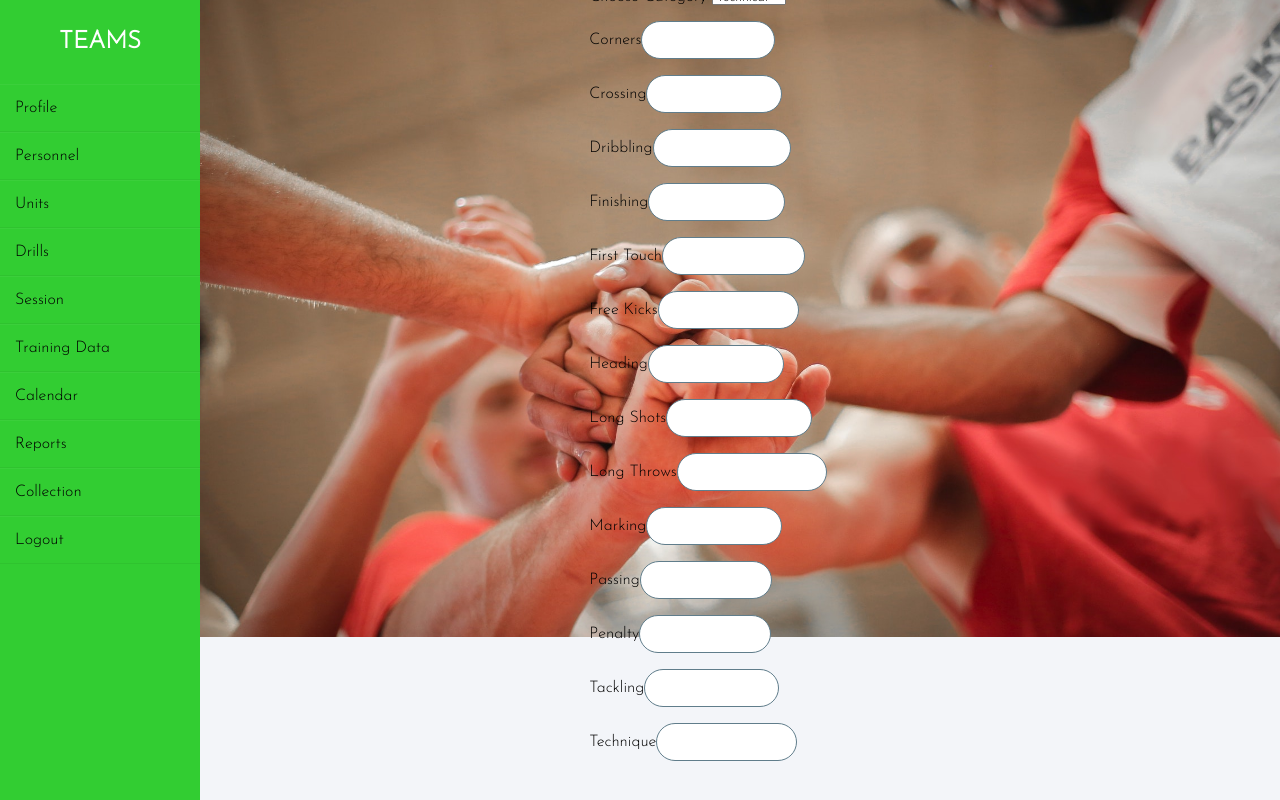
After one commit to Nelsonlobojo/football-management-system, a Flask app: page /login/addtrainingdata in a window 1280 px wide. The commit adds this page. Run offline with Flask 2, Linux system fonts and the light colour scheme; the visitor is signed in with stand-in values (Sample User, id 1); data that the repository does not hold is empty; some libraries are stand-ins or nearby versions.

Commit message:
CRUD at least the first part

```diff
--- a/app.py
+++ b/app.py
@@ -1,23 +1,10 @@
-from flask import Flask, render_template, request, redirect, url_for, session, flash, \
-    send_from_directory
-from PIL import Image
-import PIL
-import glob
+from flask import Flask, render_template, request, redirect, url_for, session, flash
 from flask_mysqldb import MySQL
-from werkzeug.utils import secure_filename
-import os
 import MySQLdb.cursors
 
 UPLOAD_FOLDER = 'static/uploads/'
 
 app = Flask(__name__)
-app.config['UPLOAD_FOLDER'] = UPLOAD_FOLDER
-app.config['MAX_CONTENT_LENGTH'] = 16 * 1024 * 1024
-
-ALLOWED_EXTENSIONS = set(['png', 'jpg', 'jpeg'])
-
-def allowed_file(filename):
-    return '.' in filename and filename.rsplit('.', 1)[1].lower() in ALLOWED_EXTENSIONS
 
 # Change this to your secret key (can be anything, it's for extra protection)
 app.secret_key = 'bacon'
@@ -59,7 +46,7 @@ def login():
             session['id'] = account['user_id']
             session['email'] = account['email']
             # Redirect to home page
-            return redirect(url_for('addpersonnel'))
+            return redirect(url_for('profile'))
         else:
             # Account doesnt exist or username/password incorrect
             msg = 'Incorrect username/password!'
@@ -121,7 +108,7 @@ def addpersonnel():
 
     return redirect(url_for('login'))
 
-@app.route('/login/addpersonnel/player', methods=['GET', 'POST'])
+@app.route('/login/addpersonnel/athletes', methods=['GET', 'POST'])
 def addplayer():
     if 'loggedin' in session:
         if request.method == 'POST':
@@ -136,10 +123,57 @@ def addplayer():
             cur.execute("INSERT INTO Athlete(athlete_id,athlete_name,date_of_birth,position,preferred_foot,phone_number) VALUES(%s,%s,%s,%s,%s,%s)",(athleteid,athlete_name,date_birth,position,pref_foot,athlete_phone_number))
             mysql.connection.commit()
             cur.close
-            return 'success'
+            return redirect(url_for('list'))
         return render_template('personnel.html')
 
     return redirect(url_for('login'))
+
+@app.route('/login/addpersonnel/athletes/list', methods=['GET', 'POST'])
+def list():
+    cur = mysql.connection.cursor()
+
+    cur.execute('SELECT * FROM Athlete')
+    data = cur.fetchall()
+
+    cur.close()
+    return render_template('player.html', athlete = data)
+
+@app.route('/edit/<id>', methods = ['POST', 'GET'])
+def get_athlete(id):
+
+    cur = mysql.connection.cursor()
+
+    cur.execute('SELECT * FROM Athlete WHERE athlete_id = %s', (id,))
+    data = cur.fetchall()
+    cur.close()
+    print(data[0])
+    return render_template('edit.html', athlete = data[0])
+
+@app.route('/update/<id>', methods=['POST'])
+def update_athlete(id):
+    if request.method == 'POST':
+        playerdetails = request.form
+        athlete_name = playerdetails['athlete_name']
+        athlete_phone_number = playerdetails['athlete_phone_number']
+        date_birth = playerdetails['date_birth']
+        position = playerdetails['position']
+        pref_foot = playerdetails['pref_foot']
+        cur = mysql.connection.cursor()
+        cur.execute("UPDATE Athlete SET athlete_name = %s, date_of_birth = %s,phone_number = %s, preferred_foot= %s, position = %s WHERE athlete_id = %s", (athlete_name, date_birth, athlete_phone_number,position,pref_foot, id))
+        flash('Athlete Updated Successfully')
+        mysql.connection.commit()
+        cur.close
+        return redirect(url_for('list'))
+
+@app.route('/delete/<string:id>', methods = ['POST','GET'])
+def delete_employee(id):
+
+    cur = mysql.connection.cursor()
+    cur.execute('DELETE FROM Athlete WHERE athlete_id = %s', (id,))
+    mysql.connection.commit()
+    cur.close
+    flash('Athlete Removed Successfully')
+    return redirect(url_for('list'))
 
 
 #Unit page
@@ -195,22 +229,27 @@ def addplayertounit():
 @app.route('/login/drills', methods=['GET', 'POST'])
 def drills():
     if 'loggedin' in session:
+        cur = mysql.connection.cursor()
+        cur.execute('SELECT video FROM Drill')
+        video = cur.fetchall()
+        cursor = mysql.connection.cursor()
+        cursor.execute('SELECT * FROM Category')
+        categoryList = cursor.fetchall()
         if request.method == 'POST':
             drilldetails = request.form
-            drill_name = drilldetails['name']
-            drill_number = drilldetails['id']
+            drill_id = drilldetails['drillid']
+            drill_name = drilldetails['drill_name']
             drill_category = drilldetails['category']
-            drill_category_number = drilldetails['id']
             drill_description = drilldetails['description']
-            drill_requirement = drilldetails['requirement']
-            drill_image = drilldetails['image']
+            drill_requirement = drilldetails['requirements']
             drill_video = drilldetails['video']
             cur = mysql.connection.cursor()
-            cur.execute("INSERT INTO drill(drill_name,drill_id,category,description,requirements,image,video,category_id) VALUES(%s,%s)",(drill_name,drill_number,drill_category,drill_category_number,drill_description,drill_requirement,drill_image,drill_video))
+            cur.execute("INSERT INTO Drill(drill_id,category_id,description,requirements,video,drill_name) VALUES(%s,%s,%s,%s,%s,%s)",
+            (drill_id,drill_category,drill_description,drill_requirement,drill_video,drill_name))
             mysql.connection.commit()
             cur.close
-            return 'success'
-        return render_template('drills.html')
+            return redirect(url_for('drills'))
+        return render_template('drills.html' ,video=video, categoryList=categoryList)
     return redirect(url_for('login'))
 
 #Session page
@@ -258,6 +297,25 @@ def addelement():
         return render_template('session.html')
     return redirect(url_for('login'))
 
+@app.route('/login/addtrainingdata', methods=['GET', 'POST'])
+def addtrainingdata():
+    if 'loggedin' in session:
+        ses = mysql.connection.cursor()
+        ses.execute('SELECT * FROM Session')
+        sessionList = ses.fetchall()
+        play = mysql.connection.cursor()
+        play.execute('SELECT * FROM Athlete')
+        athleteList = play.fetchall()
+        if request.method == 'POST':
+
+            cur = mysql.connection.cursor()
+            cur.execute()
+            mysql.connection.commit()
+            cur.close
+            return 'success'
+        return render_template('trainingdata.html', sessionList=sessionList,athleteList=athleteList)
+    return redirect(url_for('login'))
+
 
 
 
--- a/static/css/styles.css
+++ b/static/css/styles.css
@@ -301,10 +301,7 @@ section .profileBox .formBox .inputBox input[type="submit"]:hover{
     border-radius: 30px;
 
 }
-.unit-name .inputBox .checkbox {
-    color: black;
-    font-weight: bold;
-}
+
 .unit-name.select option{
     background: white;
 }
@@ -439,7 +436,7 @@ section .profileBox .formBox .inputBox input[type="submit"]:hover{
     width: 100%;
     height: 637px;
     background-color: var(--container-bg-color);
-    /*overflow-y: hidden;*/
+    overflow-y: hidden;
     background: url('/static/images/clock.jpg') center center no-repeat;
     background-size: cover;
 }
@@ -447,7 +444,7 @@ section .profileBox .formBox .inputBox input[type="submit"]:hover{
 .drill .split {
     position: absolute;
     height: 700px;
-    /*overflow: hidden;*/
+    overflow: hidden;
 
 }
 
@@ -523,3 +520,151 @@ section .profileBox .formBox .inputBox input[type="submit"]:hover{
     border-radius: 30px;
     text-decoration: none;
 }
+
+/* Styling training data page */
+.data {
+    position: relative;
+    display: flex;
+    justify-content: center;
+    align-items: center;
+    width:100%;
+    height: 637px;
+    background: url('/static/images/profile.jpg') center center no-repeat;
+    background-size: cover;
+}
+
+.data .form {
+    display: table;
+}
+
+.data .form .inputBox .row {
+    display: table-row;
+}
+
+.data .form .inputBox.row span {
+    display: table-cell;
+}
+
+.data .form .inputBox .row input{
+    width: 50%;
+    padding: 10px 20px;
+    outline: none;
+    font-weight: 400;
+    border: 1px solid #607d8b;
+    font-size: 16px;
+    letter-spacing: 1px;
+    color: #607d8b;
+    background: white;
+    border-radius: 30px;
+    display: table-cell;
+}
+
+.data .select {
+    width: 50%;
+    padding: 10px 20px;
+    outline: none;
+    font-weight: 400;
+    border: 1px solid #607d8b;
+    font-size: 16px;
+    letter-spacing: 1px;
+    color: #607d8b;
+    background: white;
+    border-radius: 30px;
+
+}
+
+.data .select option{
+    background: white;
+}
+
+/* Styling the tables */
+.table {
+    display: block;
+    position: relative;
+    left: 20%;
+    top: 20%;
+}
+.content-table {
+    border-collapse: collapse;
+    margin: 25px 0;
+    font-size: 0.9em;
+    width: 70%;
+    height: 70px;
+    border-radius: 5px 5px 0 0;
+    overflow: hidden;
+    box-shadow: 0 0 20px rgba(0,0,0,0.15);
+}
+
+.content-table thead tr {
+    background-color: #009879;
+    color: #ffffff;
+    text-align: left;
+    font-weight: bold;
+}
+
+.content-table th, .content-table tr {
+    padding: 12px 15px;
+}
+
+.content-table tbody tr {
+    border-bottom: 1px solid #dddddd
+
+}
+
+.content-table tbody tr:nth-of-type(even) {
+    background-color: #f3f3f3;
+
+}
+
+.content-table tbody tr:last-of-type {
+    border-bottom: 2px solid #009879;
+
+}
+
+
+
+.update {
+    position: relative;
+    width: 100%;
+    height: 637px;
+    background-color: var(--container-bg-color);
+    overflow-y: hidden;
+    background: url('/static/images/teams.jpg') center center no-repeat;
+    background-size: cover;
+
+}
+
+.update .inputBox input {
+    width: 50%;
+    padding: 10px 20px;
+    outline: none;
+    font-weight: 400;
+    border: 1px solid #607d8b;
+    font-size: 16px;
+    letter-spacing: 1px;
+    color: #607d8b;
+    background: white;
+    border-radius: 30px;
+}
+
+.update .updatename {
+    display: block;
+    position: absolute;
+    left: 20%;
+    top: 7%;
+    height: 300px;
+    width: 500px;
+    color: white;
+    font-size: 1rem;
+    font-weight: bold;
+    text-transform: uppercase;
+}
+
+.update .inputBox input[type="submit"] {
+    background: green;
+    color: white;
+    outline: none;
+    border: none;
+    font-weight: 500;
+    cursor: pointer;
+}
--- a/static/js/script.js
+++ b/static/js/script.js
@@ -26,20 +26,8 @@ document.getElementById('4').onclick = function changeContent() {
 }
 }
 
-/*const hamburger = document.querySelector('#hamburger');
-const header = document.querySelector('header')
-const overlay = document.querySelector('.overlay');
-hamburger.addEventListener('click', function(){
-
-    if(header.classList.contains('menu')){ // Close hamburger menu
-        header.classList.remove('menu')
-        overlay.classList.remove('fade-in');
-        overlay.classList.add('fade-out');
-    }
-    else { // Open hamburger menu
-        header.classList.add('menu')
-        overlay.classList.add('fade-in');
-        overlay.classList.remove('fade-out');
-    }
-
-});*/
+function ShowHideDiv() {
+    var ddlPassport = document.getElementById("purpose");
+    var dvPassport = document.getElementById("business");
+    dvPassport.style.display = ddlPassport.value == "T" ? "block" : "none";
+}
--- a/templates/index.html
+++ b/templates/index.html
@@ -8,7 +8,6 @@
     <title>{% block title %}{% endblock %}</title>
 </head>
 <body>
-
 <div class="wrapper">
     <div class="sidebar">
         <h2>TEAMS</h2>
@@ -18,10 +17,9 @@
             <li><a class="link" href="unit">Units</a></li>
             <li><a class="link" href="drills">Drills</a></li>
             <li><a class="link" href="session">Session</a></li>
-            <li><a class="link" href=""></a>Training Data</li>
+            <li><a class="link" href="addtrainingdata">Training Data</a></li>
             <li><a class="link" href=""></a>Calendar</li>
-            <li><a class="link" href=""></a>Athlete Profile</li>
-             <li><a class="link" href=""></a>Reports</li>
+            <li><a class="link" href=""></a>Reports</li>
             <li><a class="link" href=""></a>Collection</li>
             <li><a class="link" href="logout">Logout</a></li>
         </ul>
--- /dev/null
+++ b/templates/trainingdata.html
@@ -0,0 +1,221 @@
+{% extends "index.html" %}
+{% block title %}Training Data{% endblock %}
+{% block content %}
+<div class="data">
+<form action="/login/addtrainingdata" method="POST" class="form">
+<div class="inputBox">
+    <span>Choose Session</span>
+    <SELECT name="session" class="select">
+        {% for s in sessionList %}
+            <OPTION value={{s[0]}}>{{s[3]}}</OPTION>
+        {% endfor %}
+    </SELECT>
+</div>
+<br>
+<div class="inputBox">
+    <span>Add Athletes</span>
+    <SELECT name="athlete" class="select">
+        {% for a in athleteList %}
+            <OPTION value={{a[0]}}>{{a[5]}}</OPTION>
+        {% endfor %}
+    </SELECT>
+</div>
+<br>
+<div class="inputBox">
+    <span>Choose Category</span>
+    <select id="purpose" onchange = "ShowHideDiv()">
+        <option value="T">Technical</option>
+        <option value="P">Physical</option>
+        <option value="M">Mental</option>
+    </select>
+ </div>
+ <br> <!--Physical-->
+ <div class="inputBox" id="physical" style="display: none" >
+    <div class="row">
+    <span>Acceleration</span>
+    <input type="text" name="drill_name">
+    </div>
+<br>
+<div class="row">
+    <span>Agility</span>
+    <input type="text" name="drill_name">
+</div>
+<br>
+<div class="row">
+    <span>Balance</span>
+    <input type="text" name="drill_name">
+    </div>
+<br>
+ <div class="row">
+    <span>Jumping</span>
+    <input type="text" name="drill_name">
+    </div>
+<br>
+<div class="row">
+    <span>Natural Fitness</span>
+    <input type="text" name="drill_name">
+    </div>
+<br>
+<div class="row">
+    <span>Pace</span>
+    <input type="text" name="drill_name">
+    </div>
+<br>
+<div class="row">
+    <span>Stamina</span>
+    <input type="text" name="drill_name">
+    </div>
+<br>
+<div class="row">
+    <span>Strength</span>
+    <input type="text" name="drill_name">
+    </div>
+</div>
+ <!--Technical-->
+<div class="inputBox" id="technical" >
+    <div class="row">
+    <span>Corners</span>
+    <input type="text" name="drill_name">
+    </div>
+<br>
+<div class="row">
+    <span>Crossing</span>
+    <input type="text" name="drill_name">
+    </div>
+<br>
+<div class="row">
+    <span>Dribbling</span>
+    <input type="text" name="drill_name">
+    </div>
+<br>
+<div class="row">
+    <span>Finishing</span>
+    <input type="text" name="drill_name">
+    </div>
+<br>
+<div class="row">
+    <span>First Touch</span>
+    <input type="text" name="drill_name">
+    </div>
+<br>
+<div class="row">
+    <span>Free Kicks</span>
+    <input type="text" name="drill_name">
+</div>
+<br>
+<div class="row">
+    <span>Heading</span>
+    <input type="text" name="drill_name">
+    </div>
+<br>
+<div class="row">
+    <span>Long Shots</span>
+    <input type="text" name="drill_name">
+</div>
+<br>
+<div class="row">
+    <span>Long Throws</span>
+    <input type="text" name="drill_name">
+</div>
+<br>
+<div class="row">
+    <span>Marking</span>
+    <input type="text" name="drill_name">
+    </div>
+<br>
+<div class="row">
+    <span>Passing</span>
+    <input type="text" name="drill_name">
+    </div>
+<br>
+<div class="row">
+    <span>Penalty</span>
+    <input type="text" name="drill_name">
+</div>
+<br>
+<div class="row">
+    <span>Tackling</span>
+    <input type="text" name="drill_name">
+    </div>
+<br>
+<div class="row">
+    <span>Technique</span>
+    <input type="text" name="drill_name">
+    </div>
+</div>
+ <!--Mental-->
+<div class="inputBox" id="mental" style="display: none">
+    <div class="row">
+    <span>Aggression</span>
+    <input type="text" name="drill_name">
+    </div>
+<br>
+<div class="row">
+    <span>Anticipation</span>
+    <input type="text" name="drill_name">
+    </div>
+<br>
+<div class="row">
+    <span>Bravery</span>
+    <input type="text" name="drill_name">
+    </div>
+<br>
+<div class="row">
+    <span>Composure</span>
+    <input type="text" name="drill_name">
+</div>
+<br>
+<div class="row">
+    <span>Concentration</span>
+    <input type="text" name="drill_name">
+</div>
+<br>
+<div class="row">
+    <span>Creativity</span>
+    <input type="text" name="drill_name">
+</div>
+<br>
+<div class="row">
+    <span>Decisions</span>
+    <input type="text" name="drill_name">
+</div>
+<br>
+<div class="row">
+    <span>Determination</span>
+    <input type="text" name="drill_name">
+</div>
+<br>
+<div class="row">
+    <span>Flair</span>
+    <input type="text" name="drill_name">
+    </div>
+<br>
+<div class="row">
+    <span>Influence</span>
+    <input type="text" name="drill_name">
+    </div>
+<br>
+<div class="row">
+    <span>Off the Ball</span>
+    <input type="text" name="drill_name">
+    </div>
+<br>
+<div class="row">
+    <span>Positioning</span>
+    <input type="text" name="drill_name">
+    </div>
+<br>
+<div class="row">
+    <span>Teamwork</span>
+    <input type="text" name="drill_name">
+    </div>
+<br>
+<div class="row">
+    <span>Work Rate</span>
+    <input type="text" name="drill_name">
+</div>
+</div>
+</form>
+</div>
+
+{% endblock content %}
```
Also changed, not shown: templates/coach.html (deleted, +0 -22 lines), templates/drills.html (+19 -32 lines), templates/edit.html (added, +43 -0 lines), templates/player.html (added, +35 -0 lines).
